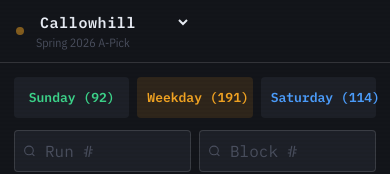
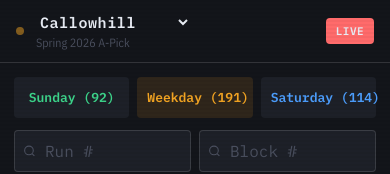
Before and after one commit to deenersin-png/paddle, a website: page index.html in a window 390 px wide. Shown: the top 174 px of the page. Drawn offline with nearby package versions, Linux system fonts and the light colour scheme.

Commit message:
live tracker added

```diff
--- a/index.html
+++ b/index.html
@@ -68,6 +68,7 @@ header {
   position: sticky;
   top: 0;
   z-index: 200;
+  justify-content: space-between;
 }
 
 .hd-depot {
@@ -103,6 +104,27 @@ header {
   font-size:12px;
   color:var(--dim);
   margin-top:2px;
+}
+
+.btn-live {
+  font-family: var(--mono);
+  font-size: 13px;
+  font-weight: 600;
+  background: var(--red);
+  color: var(--bright);
+  border: none;
+  padding: 8px 16px;
+  border-radius: 4px;
+  cursor: pointer;
+  text-decoration: none;
+  transition: all .15s;
+  letter-spacing: .04em;
+  flex: 0 0 auto;
+}
+
+.btn-live:hover {
+  background: #ff5252;
+  transform: translateY(-1px);
 }
 
 .toolbar {
@@ -567,8 +589,14 @@ header {
   html { font-size: 16px; }
 
   header {
-    flex-direction: column;
-    align-items: flex-start;
+    flex-direction: row;
+    justify-content: space-between;
+    align-items: center;
+  }
+
+  .btn-live {
+    padding: 8px 12px;
+    font-size: 12px;
   }
 
   .toolbar {
@@ -725,6 +753,11 @@ header {
   .run-day {
     font-size: 11px;
   }
+
+  .btn-live {
+    padding: 6px 10px;
+    font-size: 11px;
+  }
 }
 </style>
 </head>
@@ -740,6 +773,7 @@ header {
       <div class="hd-pick">Spring 2026 A-Pick</div>
     </div>
   </div>
+  <a href="https://deenersin-png.github.io/live-tracker/" target="_blank" class="btn-live">LIVE</a>
 </header>
 
 <div class="toolbar">
```
